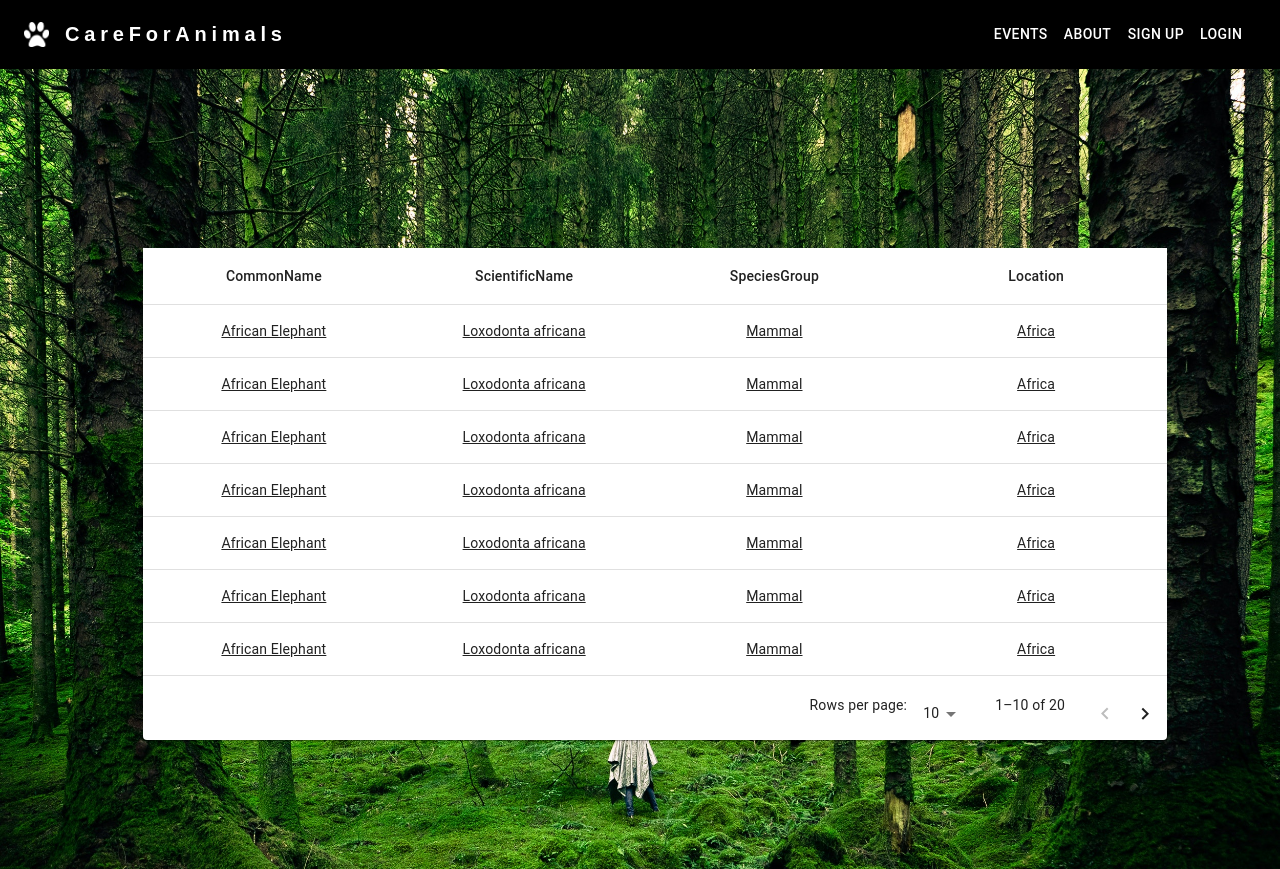
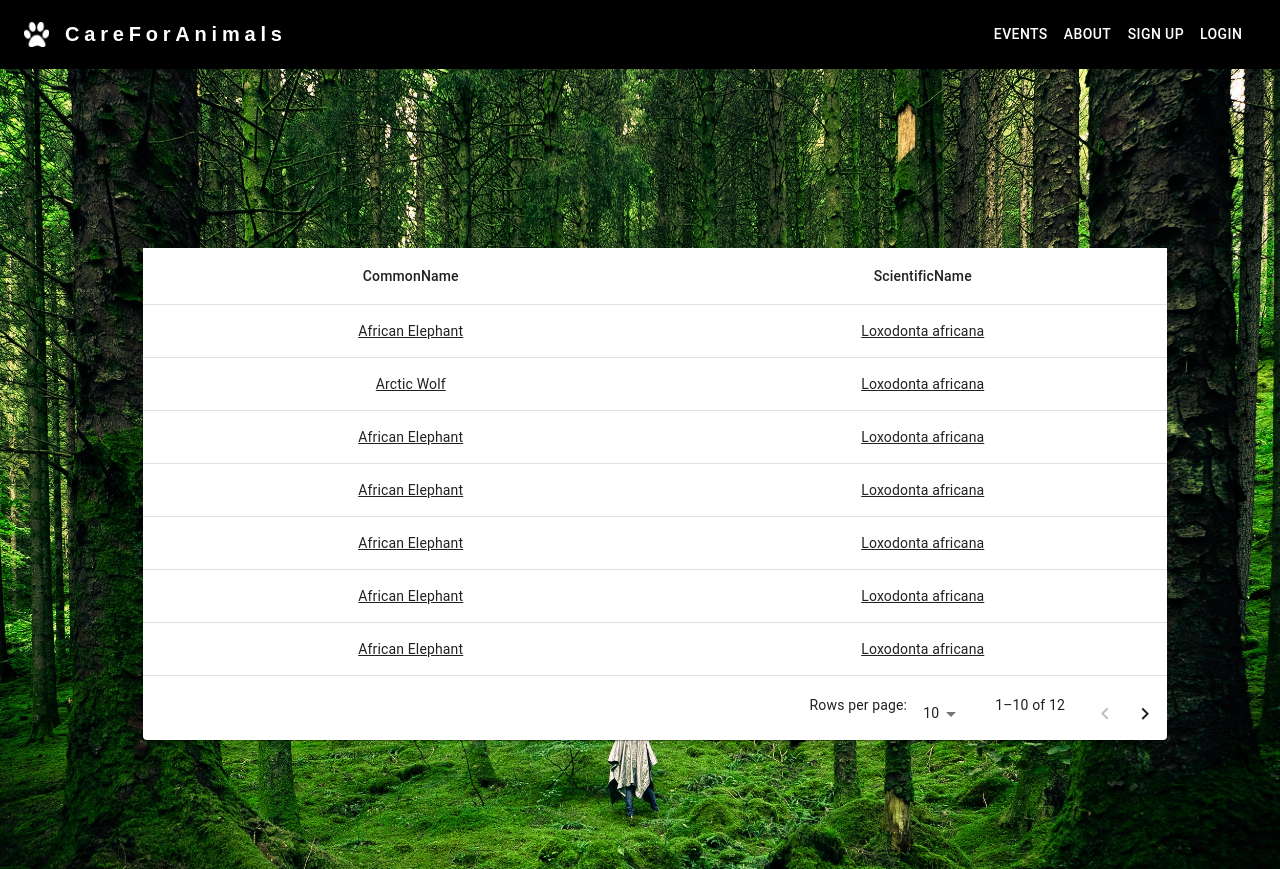
Before and after one commit to mvschiranjeevi/careForAnimals, a React (Create React App) app in the folder signupfront/: page /animalData in a window 1280 px wide. Built offline with nearby package versions, Linux system fonts and the light colour scheme.

Commit message:
Table animal redirection update

```diff
--- a/signupfront/src/components/Table.js
+++ b/signupfront/src/components/Table.js
@@ -7,44 +7,36 @@ import TableContainer from '@mui/material/TableContainer';
 import TableHead from '@mui/material/TableHead';
 import TablePagination from '@mui/material/TablePagination';
 import TableRow from '@mui/material/TableRow';
+import { useNavigate } from "react-router-dom";
 
 const columns = [
   { id: 'name', label: 'CommonName', minWidth: 170 },
-  { id: 'sciname', label: 'ScientificName', minWidth: 100 },
-  { id:'group', label: 'SpeciesGroup', minWidth: 170 },
-  { id: 'location', label: 'Location', minWidth: 170 },
+  { id: 'sciname', label: 'ScientificName', minWidth: 100 }
 ];
 
-function createData(name, sciname, group, location) {
-    return { name, sciname, group, location };
+function createData(name, sciname) {
+    return { name, sciname};
   }
 
   const rows = [
-    createData('African Elephant', 'Loxodonta africana', 'Mammal', 'Africa'),
-    createData('African Elephant', 'Loxodonta africana', 'Mammal', 'Africa'),
-    createData('African Elephant', 'Loxodonta africana', 'Mammal', 'Africa'),
-    createData('African Elephant', 'Loxodonta africana', 'Mammal', 'Africa'),
-    createData('African Elephant', 'Loxodonta africana', 'Mammal', 'Africa'),
-    createData('African Elephant', 'Loxodonta africana', 'Mammal', 'Africa'),
-    createData('African Elephant', 'Loxodonta africana', 'Mammal', 'Africa'),
-    createData('African Elephant', 'Loxodonta africana', 'Mammal', 'Africa'),
-    createData('African Elephant', 'Loxodonta africana', 'Mammal', 'Africa'),
-    createData('African Elephant', 'Loxodonta africana', 'Mammal', 'Africa'),
-    createData('African Elephant', 'Loxodonta africana', 'Mammal', 'Africa'),
-    createData('African Elephant', 'Loxodonta africana', 'Mammal', 'Africa'),
-    createData('African Elephant', 'Loxodonta africana', 'Mammal', 'Africa'),
-    createData('African Elephant', 'Loxodonta africana', 'Mammal', 'Africa'),
-    createData('African Elephant', 'Loxodonta africana', 'Mammal', 'Africa'),
-    createData('African Elephant', 'Loxodonta africana', 'Mammal', 'Africa'),
-    createData('African Elephant', 'Loxodonta africana', 'Mammal', 'Africa'),
-    createData('African Elephant', 'Loxodonta africana', 'Mammal', 'Africa'),
-    createData('African Elephant', 'Loxodonta africana', 'Mammal', 'Africa'),
-    createData('African Elephant', 'Loxodonta africana', 'Mammal', 'Africa'),
+    createData('African Elephant', 'Loxodonta africana'),
+    createData('Arctic Wolf', 'Loxodonta africana'),
+    createData('African Elephant', 'Loxodonta africana'),
+    createData('African Elephant', 'Loxodonta africana'),
+    createData('African Elephant', 'Loxodonta africana'),
+    createData('African Elephant', 'Loxodonta africana'),
+    createData('African Elephant', 'Loxodonta africana'),
+    createData('African Elephant', 'Loxodonta africana'),
+    createData('African Elephant', 'Loxodonta africana'),
+    createData('African Elephant', 'Loxodonta africana'),
+    createData('African Elephant', 'Loxodonta africana'),
+    createData('African Elephant', 'Loxodonta africana'),
   ];
 
 export default function AnimalsTable() {
   const [page, setPage] = React.useState(0);
   const [rowsPerPage, setRowsPerPage] = React.useState(10);
+  let navigate = useNavigate()
 
   const handleChangePage = (event, newPage) => {
     setPage(newPage);
@@ -54,6 +46,10 @@ export default function AnimalsTable() {
     setRowsPerPage(+event.target.value);
     setPage(0);
   };
+
+  const handleClick=()=>{
+
+  }
 
   return (
     <Paper sx={{ width: '80%', overflow: '', marginLeft:'30px', marginTop:'50px' }}>
@@ -79,9 +75,10 @@ export default function AnimalsTable() {
                 return (
                   <TableRow hover role="checkbox" tabIndex={-1} key={row.code}>
                     {columns.map((column) => {
+                        console.log(row['name']);
                       const value = row[column.id];
                       return (
-                        <TableCell key={column.id} align='center' component="a" href="">
+                        <TableCell key={column.id} align='center' component="a" onClick={() => navigate('/animalInfo', {state:{animalName: row['name']}})}>
                           {value}
                         </TableCell>
                       );
--- a/signupfront/src/pages/animalInfo.jsx
+++ b/signupfront/src/pages/animalInfo.jsx
@@ -1,6 +1,5 @@
 import { Stack } from "@chakra-ui/react";
 import React, { useEffect, useState } from "react";
-import ResponsiveAppBar from "../components/navBar";
 import axios from "axios";
 import { useLocation } from "react-router-dom";
 import { styled } from '@mui/material/styles';
@@ -50,7 +49,6 @@ const AnimalInfo = props => {
 
   return (
   	<div>
-  		<ResponsiveAppBar />
 			{ isLoaded ? (
 				<Grid container spacing={1}>
 				    <Grid item xs={1}></Grid>
```
